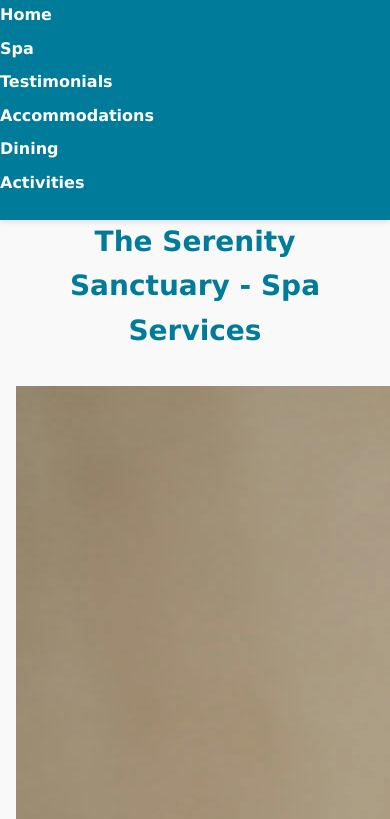
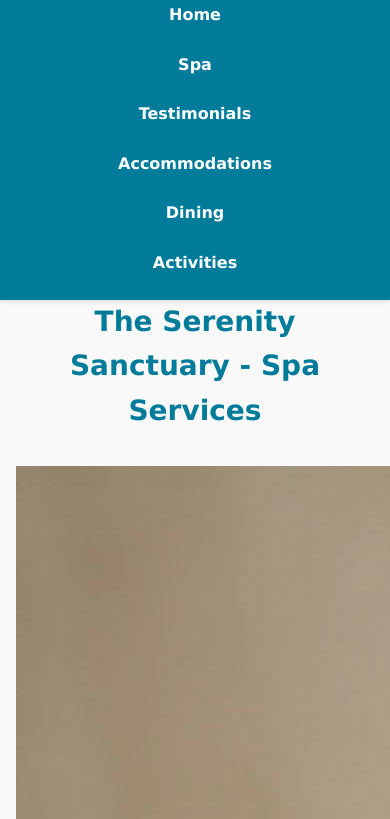
Before and after one commit to Donmezt/cprg-218-final-donmez, a plain HTML site: page spa.html in a window 390 px wide. Shown: the part 150-969 px from the top of the page. Drawn offline with Linux system fonts and the light colour scheme.

Commit message:
Started media query work for mobile sizing

```diff
--- a/styles.css
+++ b/styles.css
@@ -295,3 +295,20 @@ a:hover {
   font-size: 1.5rem;
   color: #007b9a;
 }
+
+@media screen and (max-width: 768px) {
+  header .site-header {
+    padding: 1rem;
+  }
+
+  header .main-nav a {
+    display:block;
+    margin: 0.5rem 0;
+    text-align: center;
+  }
+
+  .spa-grid {
+    grid-template-columns: 1fr;
+    gap:1.5rem;
+  }
+}
```
